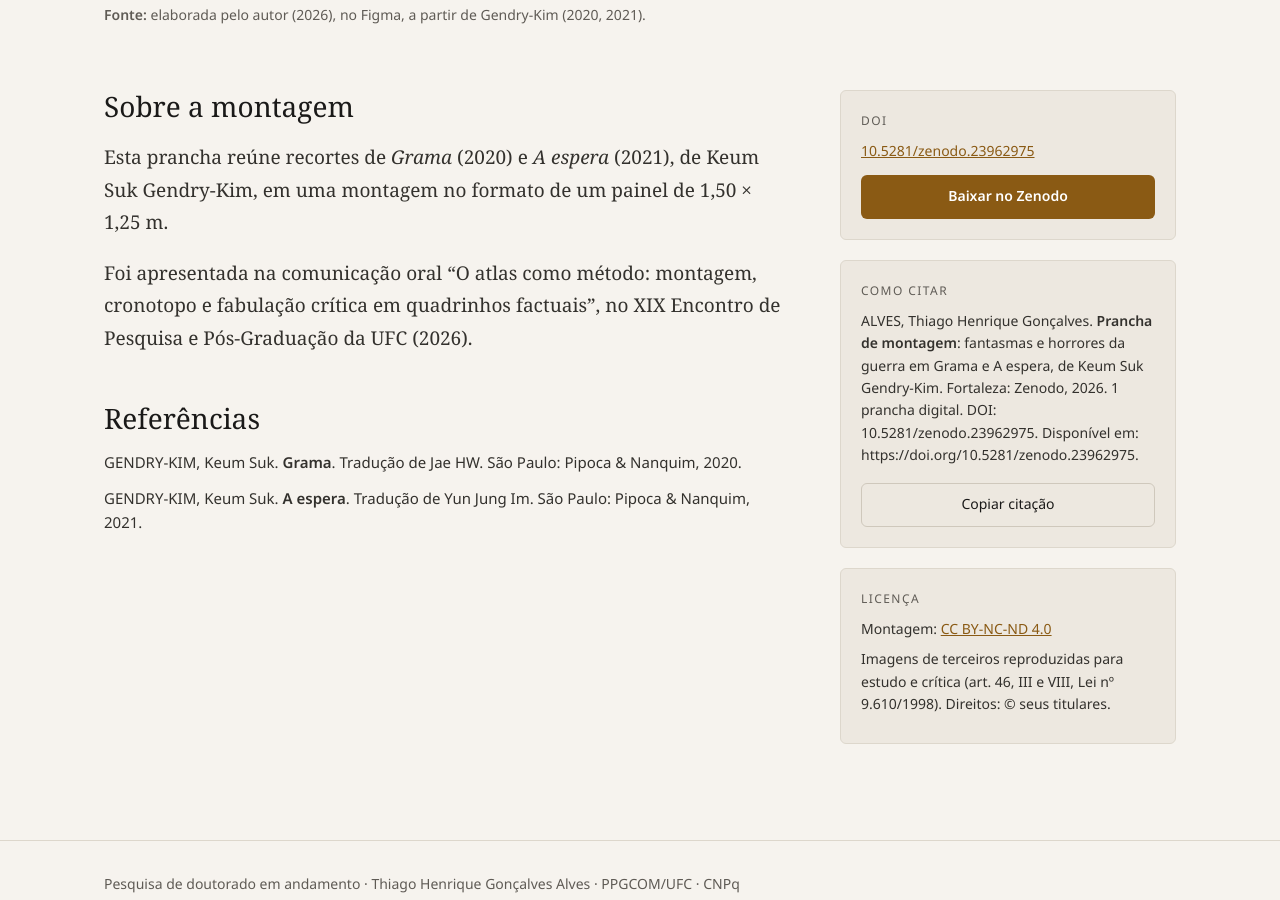
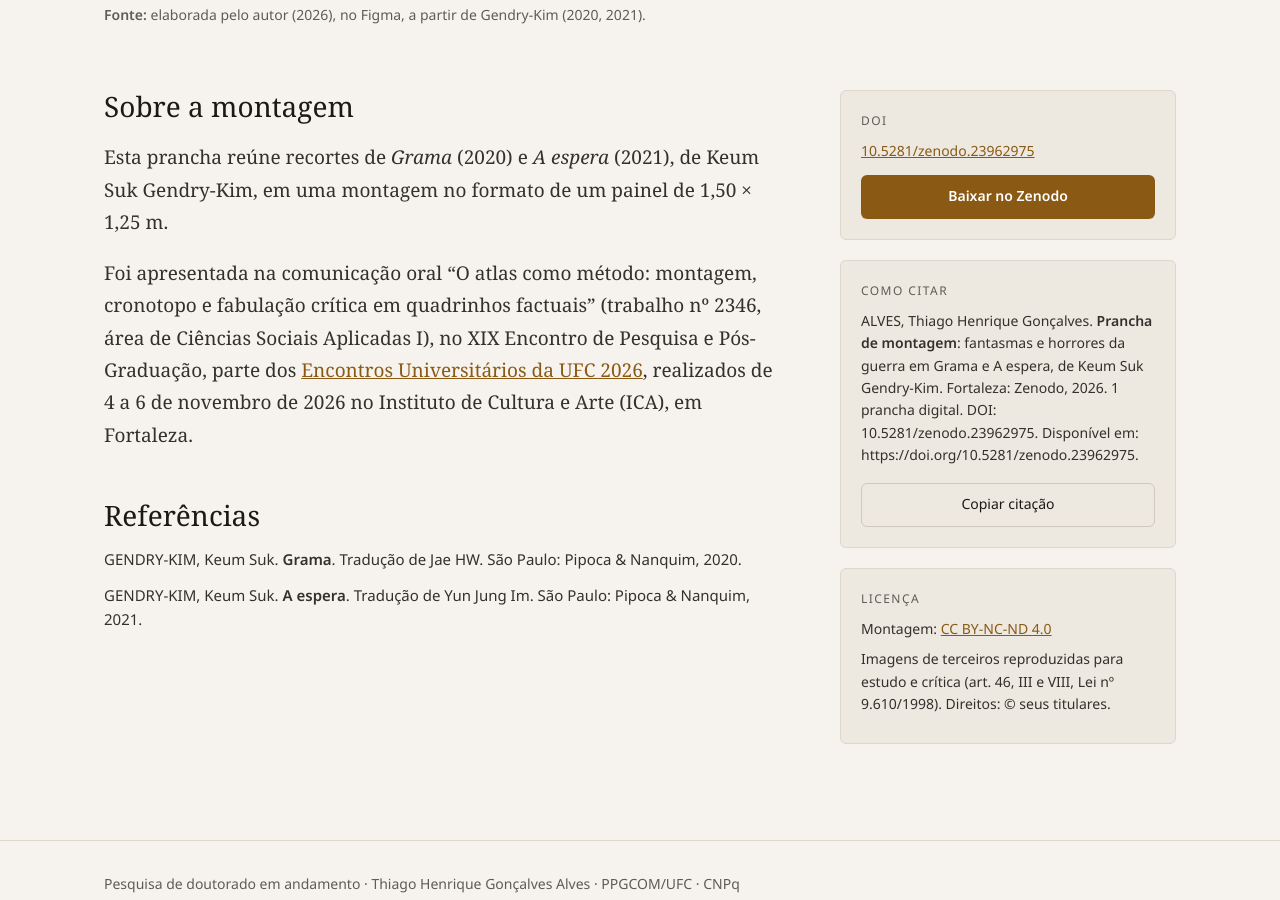
Before and after one commit to thiagohgalves/grids-fantasmas, a Jekyll site: the page built from _pranchas/02-fantasmas-e-horrores-da-guerra.md, in a window 1280 px wide and 900 px high, scrolled down 1459 px. Built offline with Jekyll 4.4.1, drawn with Linux system fonts in a browser that asks for light colours.

Commit message:
Detalha apresentação nos Encontros Universitários

```diff
--- a/_pranchas/02-fantasmas-e-horrores-da-guerra.md
+++ b/_pranchas/02-fantasmas-e-horrores-da-guerra.md
@@ -19,4 +19,4 @@ referencias:
 
 Esta prancha reúne recortes de *Grama* (2020) e *A espera* (2021), de Keum Suk Gendry-Kim, em uma montagem no formato de um painel de 1,50 × 1,25 m.
 
-Foi apresentada na comunicação oral "O atlas como método: montagem, cronotopo e fabulação crítica em quadrinhos factuais", no XIX Encontro de Pesquisa e Pós-Graduação da UFC (2026).
+Foi apresentada na comunicação oral "O atlas como método: montagem, cronotopo e fabulação crítica em quadrinhos factuais" (trabalho nº 2346, área de Ciências Sociais Aplicadas I), no XIX Encontro de Pesquisa e Pós-Graduação, parte dos [Encontros Universitários da UFC 2026](https://sysprppg.ufc.br/eu/2026/), realizados de 4 a 6 de novembro de 2026 no Instituto de Cultura e Arte (ICA), em Fortaleza.
```
